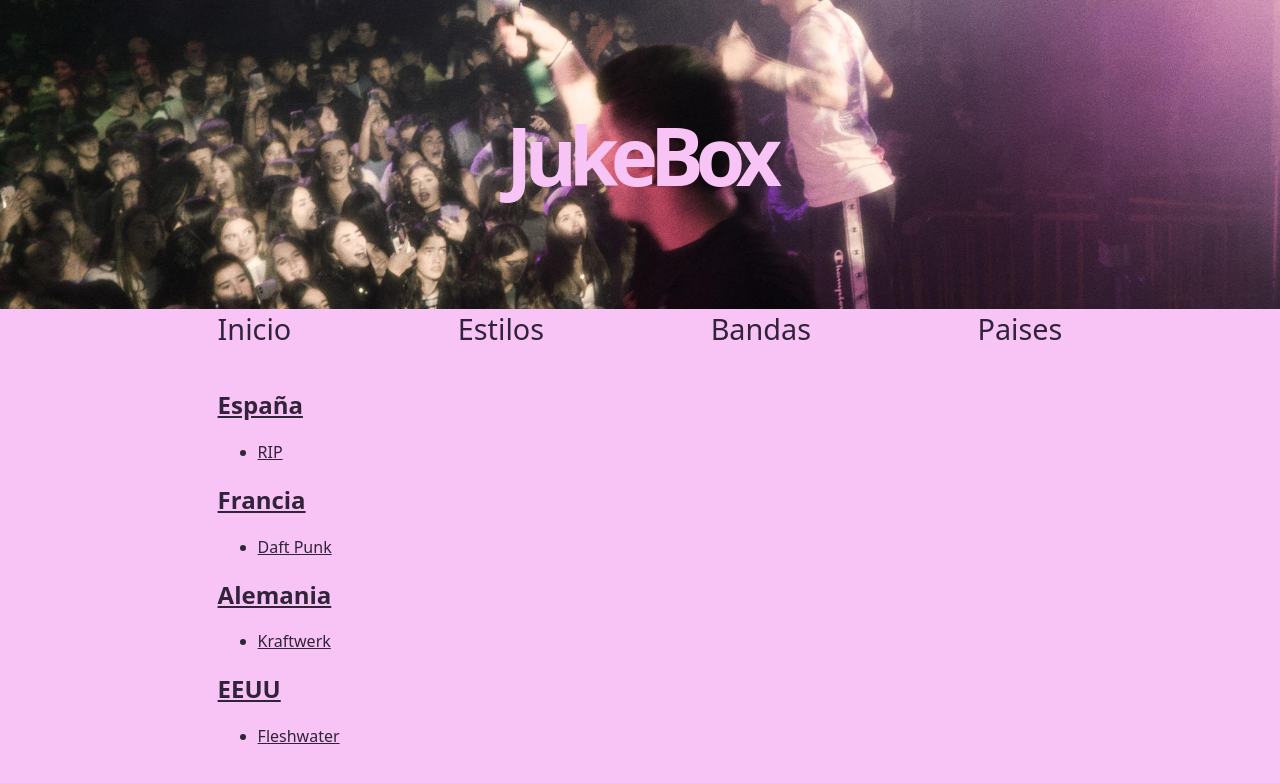
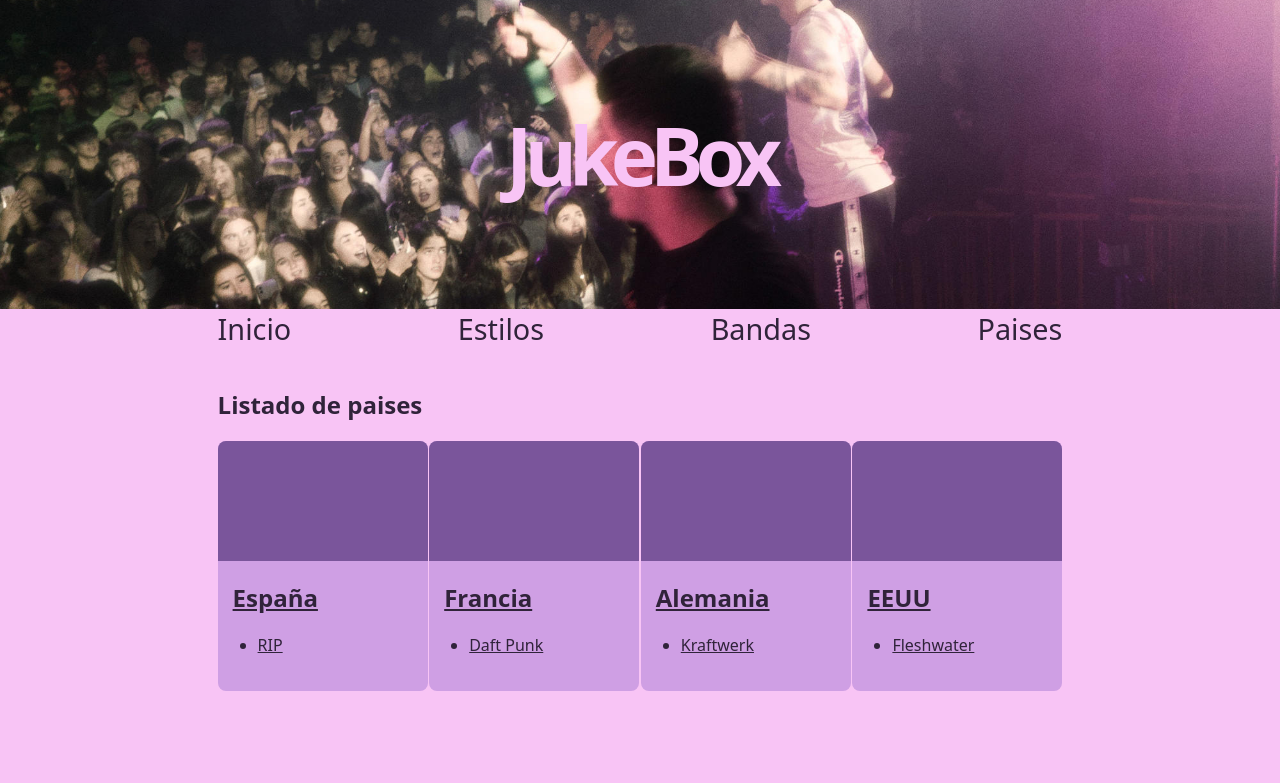
Before and after one commit to unaiLarra/jukeBox, a Django app: page / in a window 1280 px wide. Shown: the top 783 px of the page. Run offline with Django 4.2, Linux system fonts and the light colour scheme; data comes from the database, SQL or seed files in the repository.

Commit message:
Cambios en estlos y css de index

```diff
--- a/appJukeBox/static/css/estilos.css
+++ b/appJukeBox/static/css/estilos.css
@@ -59,3 +59,29 @@ a:hover {
     background: rgb(48, 35, 58);
     color: rgb(248, 196, 245);
 }
+
+.container {
+    display: flex;
+    padding: 0px;
+    margin: 0px;
+    box-sizing: border-box;
+    justify-content: space-between;
+}
+
+.card {
+    background-color: rgb(207, 159, 228);
+    width: 210px;
+    height: 250px;
+    border-radius: 8px;
+}
+
+.card-image {
+    background-color: rgb(122, 85, 155);
+    height: 120px;
+    margin-bottom: 15px;
+    border-radius: 8px 8px 0 0;
+}
+
+.card h2 {
+    padding-left: 15px;
+}
--- a/appJukeBox/static/js/effects.js
+++ b/appJukeBox/static/js/effects.js
@@ -1,14 +1,9 @@
 $(document).ready(function() {
 
   var is_up = false;
-  $("div.contenido > h2.listado").dbclick(function () {
-    if (is_up == false) {
+  $("h2.listado").dbclick(function () {
       is_up = true;
       $("div.bandas").slideUp();
-    } else {
-      is_up = false;
-      $("div.bandas").slideDown();
-    }
   });
 
  });
--- a/appJukeBox/templates/base.html
+++ b/appJukeBox/templates/base.html
@@ -14,7 +14,7 @@
             <h1>JukeBox</h1>
          </header>
          <nav>
-            <a id="index" href="">Inicio</a>
+            <a id="index" href="/">Inicio</a>
             <a id="estilos" href="/estilos" >Estilos</a>
             <a id="bandas" href="/bandas">Bandas</a>
             <a id="paises" href="/paises">Paises</a>
--- a/appJukeBox/templates/index.html
+++ b/appJukeBox/templates/index.html
@@ -11,8 +11,14 @@
 {% endblock %}
 
 {% block contenido %}
+
+    <h2 class="listado">Listado de paises</h2>
+
+    <section class="container">
         {% if lista_banda %}
         {% for b in lista_banda %}
+            <div class="card">
+                <div class="card-image"></div>
                 <h2>
                     <a href="/paises/{{ b.pais.id }}">{{ b.pais }}</a>
                 </h2>
@@ -21,8 +27,12 @@
                         <a href="/bandas/{{ b.id }}">{{ b.nombre}}</a>
                     </li>
                 </ul>
+            </div>
         {% endfor %}
         {% else %}
         <p>No hay estilos creados.</p>
         {% endif %}
+    </section>
+
+
 {% endblock %}
```
Lines whose indentation alone changed are shown as unchanged.
